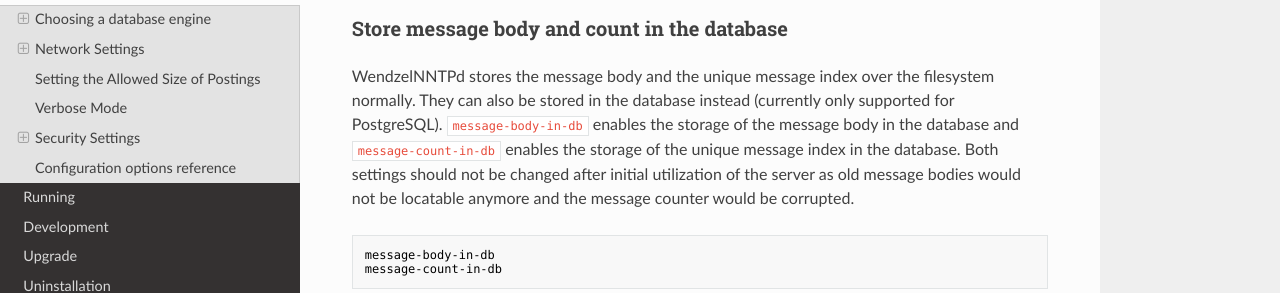
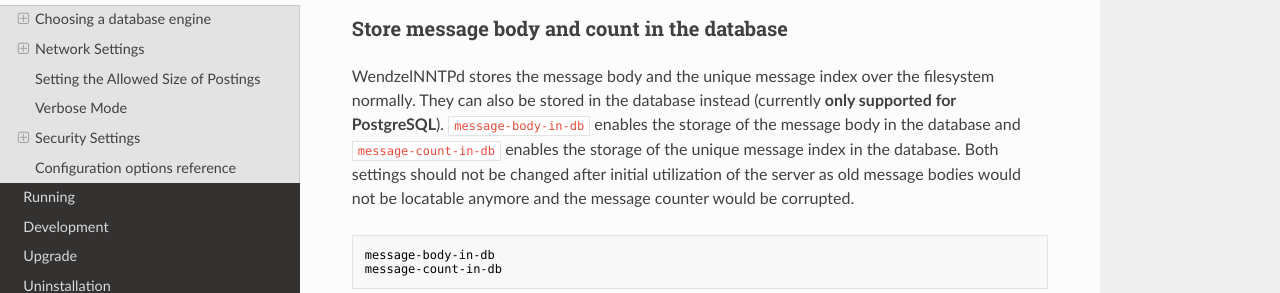
Before and after one commit to cdpxe/WendzelNNTPd, an MkDocs documentation site: the page built from docs/docs/configuration.md, in a window 1280 px wide and 900 px high, scrolled down 1800 px. Shown: the part 191-484 px from the top of the window. Built offline with MkDocs 1.6.1, drawn with Linux system fonts in a browser that asks for light colours; nearby versions of some CDN libraries; some of the changed text lies outside the part shown.

Commit message:
credits and slight documentation improvements

```diff
--- a/docs/docs/configuration.md
+++ b/docs/docs/configuration.md
@@ -100,7 +100,7 @@
 
 WendzelNNTPd stores the message body and the unique message index over the
 filesystem normally. They can also be stored in the database instead
-(currently only supported for PostgreSQL).
+(currently **only supported for PostgreSQL**).
 `message-body-in-db` enables the storage of the message body in the database
 and `message-count-in-db` enables the storage of the unique message index
 in the database.
@@ -357,7 +357,7 @@
 | enable-starttls         | Enables STARTTLS for this port (see [STARTTLS](#starttls))                                                                                                                                          |
 | enable-tls              | Enables TLS for this port (see [Dedicated TLS (SNNTP)](#dedicated-tls-snntp))                                                                                                                       |
 | hash-salt               | The salt to be used in conjunction with the passwords to calculate the cryptographic hashes (see [Changing the Default Salt for Password Hashing](#changing-the-default-salt-for-password-hashing)) |
-| listen                  | The ip address that the server will listen on (see [Network Settings](#network-settings))                                                                                                           |
+| listen                  | The IP address that the server will listen on (see [Network Settings](#network-settings))                                                                                                           |
 | max-size-of-postings    | The max. allowed size of a single posting (in bytes) (see [Setting the Allowed Size of Postings](#setting-the-allowed-size-of-postings))                                                            |
 | message-body-in-db      | Store the Message Body in the database (only possible with postgres) (see [Store message body and count in the database](#store-message-body-and-count-in-the-database))                            |
 | message-count-in-db     | Store/load the unique message index within the database system (only possible with postgres) (see [Store message body and count in the database](#store-message-body-and-count-in-the-database))    |
```
Also changed, not shown: 3 other files.
